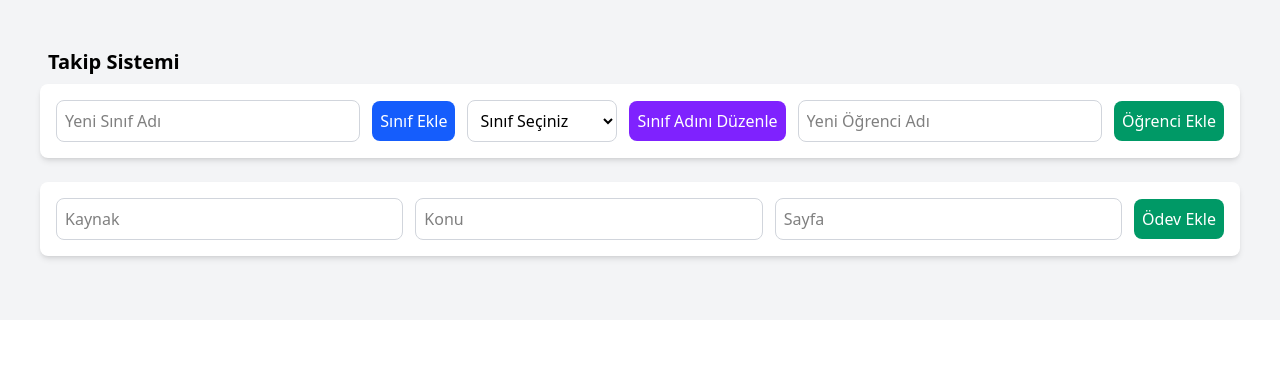
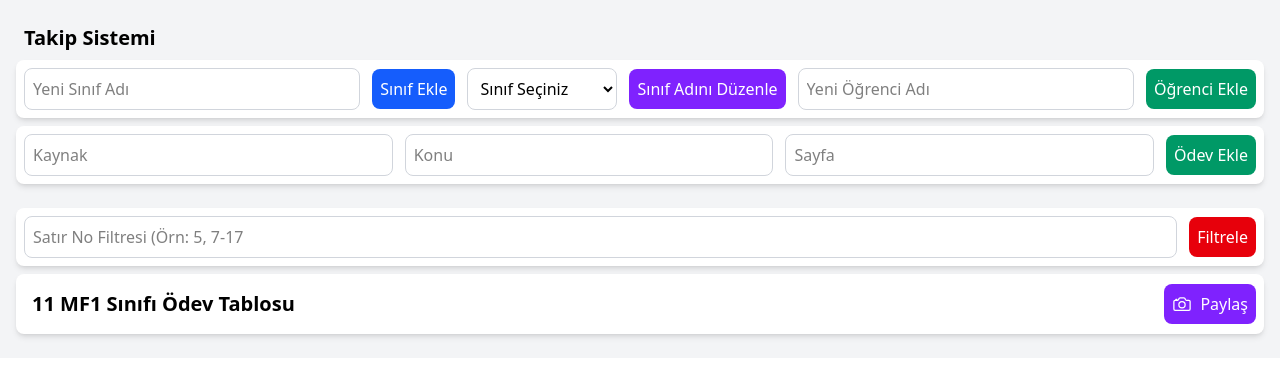
Before and after one commit to necmettinsolmaz/odev-takip-react-2, a React (Vite) app: page / in a window 1280 px wide. Shown: the top 382 px of the page. Built offline with nearby package versions, Linux system fonts and the light colour scheme.

Commit message:
feat: veri girme alanları tamamlandı, ödev tablosu başlığı ve filtreleme alanı eklendi.

```diff
--- a/package.json
+++ b/package.json
@@ -13,6 +13,7 @@
     "@tailwindcss/vite": "^4.1.17",
     "react": "^19.2.0",
     "react-dom": "^19.2.0",
+    "react-icons": "^5.5.0",
     "tailwindcss": "^4.1.17"
   },
   "devDependencies": {
--- a/src/App.jsx
+++ b/src/App.jsx
@@ -1,30 +1,12 @@
 import { useState } from 'react'
 import './App.css'
-import Button from './components/atoms/Button'
-import Input from './components/atoms/Input'
-import Select from './components/atoms/Select'
+import Page from './components/pages/pages.jsx'
 
 function App() {
   const [count, setCount] = useState(0)
 
   return (
-    <div className="font-sans bg-gray-100 p-5 md:p-10">
-      <h1 className="text-xl font-bold m-2">Takip Sistemi</h1>
-      <div className="bg-white p-4 rounded-lg shadow-md mb-6 flex flex-wrap gap-3 items-center">
-        <Input placeholder={"Yeni Sınıf Adı"}/>
-        <Button name="Sınıf Ekle" />
-        <Select />
-        <Button name="Sınıf Adını Düzenle" renk="Gelmedi"/>
-        <Input placeholder={"Yeni Öğrenci Adı"}/>
-        <Button name="Öğrenci Ekle" renk="Yaptı" />
-      </div>
-      <div className="bg-white p-4 rounded-lg shadow-md mb-6 flex flex-wrap gap-3 items-center">
-        <Input placeholder={"Kaynak"}/>
-        <Input placeholder={"Konu"}/>
-        <Input placeholder={"Sayfa"}/>
-        <Button name="Ödev Ekle" renk="Yaptı"/>
-      </div>
-    </div>
+    <Page/>
   )
 }
 
--- a/src/components/atoms/Button.jsx
+++ b/src/components/atoms/Button.jsx
@@ -19,14 +19,16 @@ const VARIANTS = {
     // Varsayılan (Mavi) -> gray-600
     Default: "bg-blue-600 hover:bg-blue-700"
 };
-const Button = ({name, renk}) => {
+const Button = ({children, name, renk}) => {
     // 1. Gelen 'renk' prop'una karşılık gelen renk sınıfını seç.
     // Eğer geçersiz bir durum gelirse varsayılan olarak 'KitapYok' (Gri) rengini al.
   const colorClass = VARIANTS[renk] || VARIANTS.Default;
-  const baseClass = "text-white p-2 rounded-lg transition duration-150";
+  const baseClass = "flex items-center gap-2 text-white p-2 rounded-lg transition duration-150";
 
   return (
-    <button className={`${baseClass} ${colorClass}`}>{name}</button>
+    <button className={`${baseClass} ${colorClass}`}>
+      {children}
+      {name}</button>
   )
 }
 
--- a/src/components/atoms/Select.jsx
+++ b/src/components/atoms/Select.jsx
@@ -1,13 +1,27 @@
-import React from 'react'
+import React, { useState, useEffect } from 'react';
+
+// === Gerekli Sabitler ===
+const STORAGE_KEY = 'odevTakipData';
+// JSON objesindeki sınıf kodu olmayan anahtarlar
+const CONTROL_KEYS = ['appVersion', 'studentsMaster', 'settings', 'lastSaved'];
+
+// LOCAL STORAGE BOŞSA EKLENECEK BAŞLANGIÇ VERİSİ (Minimum Örnek)
 
 const Select = () => {
+
   return (
-    <select id="classSelect"
-                className="p-2 border border-gray-300 rounded-lg bg-white focus:ring-blue-500 focus:border-blue-500 min-w-[150px]">
-                    <option value="1">Sınıf Seçiniz</option>
+    <select
+      id="classSelect"
+      className="p-2 border border-gray-300 rounded-lg bg-white
+                 focus:ring-blue-500 focus:border-blue-500 min-w-[150px]"
+      defaultValue="Sınıf Seçiniz"
+    >
+        <option>
+          Sınıf Seçiniz
+        </option>
 
-                </select>
+    </select>
   )
 }
 
-export default Select
+export default Select;
--- /dev/null
+++ b/src/components/molecules/ClassForm.jsx
@@ -0,0 +1,18 @@
+import React from 'react'
+import Button from '../atoms/Button'
+import Input from '../atoms/Input'
+import Select from '../atoms/Select'
+const ClassForm = () => {
+  return (
+    <div className="bg-white p-2 rounded-lg shadow-md mb-2 flex flex-wrap gap-3 items-center">
+        <Input placeholder={"Yeni Sınıf Adı"}/>
+        <Button name="Sınıf Ekle" />
+        <Select />
+        <Button name="Sınıf Adını Düzenle" renk="Gelmedi"/>
+        <Input placeholder={"Yeni Öğrenci Adı"}/>
+        <Button name="Öğrenci Ekle" renk="Yaptı" />
+    </div>
+  )
+}
+
+export default ClassForm
--- /dev/null
+++ b/src/components/molecules/HomeworkForm.jsx
@@ -0,0 +1,15 @@
+import React from 'react'
+import Button from '../atoms/Button'
+import Input from '../atoms/Input'
+const HomeworkForm = () => {
+  return (
+    <div className="bg-white p-2 rounded-lg shadow-md mb-2 flex flex-wrap gap-3 items-center">
+        <Input placeholder={"Kaynak"}/>
+        <Input placeholder={"Konu"}/>
+        <Input placeholder={"Sayfa"}/>
+        <Button name="Ödev Ekle" renk="Yaptı"/>
+    </div>
+  )
+}
+
+export default HomeworkForm
--- /dev/null
+++ b/src/components/molecules/TableFilter.jsx
@@ -0,0 +1,14 @@
+import React from 'react'
+import Input from '../atoms/Input'
+import Button from '../atoms/Button'
+
+const TableFilter = () => {
+  return (
+    <div className="filter-area bg-white p-2 rounded-lg shadow-md mb-2 flex flex-wrap gap-3 items-center">
+        <Input placeholder={"Satır No Filtresi (Örn: 5, 7-17"} />
+        <Button name="Filtrele" renk="Yapmadı" />
+    </div>
+  )
+}
+
+export default TableFilter
--- /dev/null
+++ b/src/components/molecules/TableHeader.jsx
@@ -0,0 +1,14 @@
+import React from 'react'
+import Button from '../atoms/Button'
+import { IoCameraOutline } from "react-icons/io5";
+
+const TableHeader = () => {
+  return (
+    <div className="filter-area bg-white p-2 rounded-lg shadow-md mb-2 flex justify-between flex-wrap  items-center">
+      <h1 className="text-xl font-bold m-2">11 MF1 Sınıfı Ödev Tablosu</h1>
+      <Button name="Paylaş" renk="Gelmedi"  ><IoCameraOutline color="white" size={20}/></Button>
+    </div>
+  )
+}
+
+export default TableHeader
--- /dev/null
+++ b/src/components/organisms/HomeworkTable.jsx
@@ -0,0 +1,14 @@
+import React from 'react'
+import TableFilter from '../molecules/TableFilter'
+import TableHeader from '../molecules/TableHeader'
+
+const HomeworkTable = () => {
+  return (
+    <div className="pt-4">
+        <TableFilter/>
+        <TableHeader/>
+    </div>
+  )
+}
+
+export default HomeworkTable
--- /dev/null
+++ b/src/components/organisms/InputDataForm.jsx
@@ -0,0 +1,14 @@
+import React from 'react'
+import ClassForm from '../molecules/ClassForm'
+import HomeworkForm from '../molecules/HomeworkForm'
+const InputDataForm = () => {
+  return (
+    <div >
+        <h1 className="text-xl font-bold m-2">Takip Sistemi</h1>
+        <ClassForm />
+        <HomeworkForm />
+    </div>
+  )
+}
+
+export default InputDataForm
--- /dev/null
+++ b/src/components/pages/Pages.jsx
@@ -0,0 +1,14 @@
+import React from 'react'
+import InputDataForm from '../organisms/InputDataForm'
+import HomeworkTable from '../organisms/HomeworkTable'
+
+const Pages = () => {
+  return (
+    <div className="font-sans p-4 bg-gray-100">
+        <InputDataForm />
+        <HomeworkTable />
+    </div>
+  )
+}
+
+export default Pages
```
Also changed, not shown: src/components/atoms/Input.jsx (+8 -2 lines), 1 other file (tests, documents, lock files or other folders).
